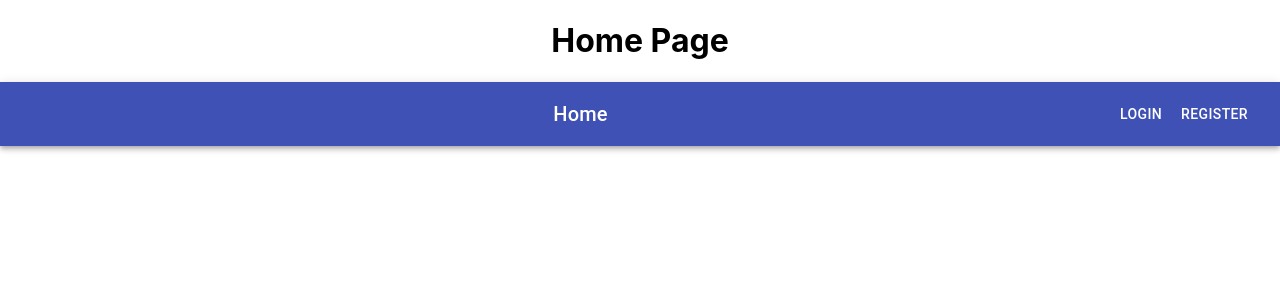
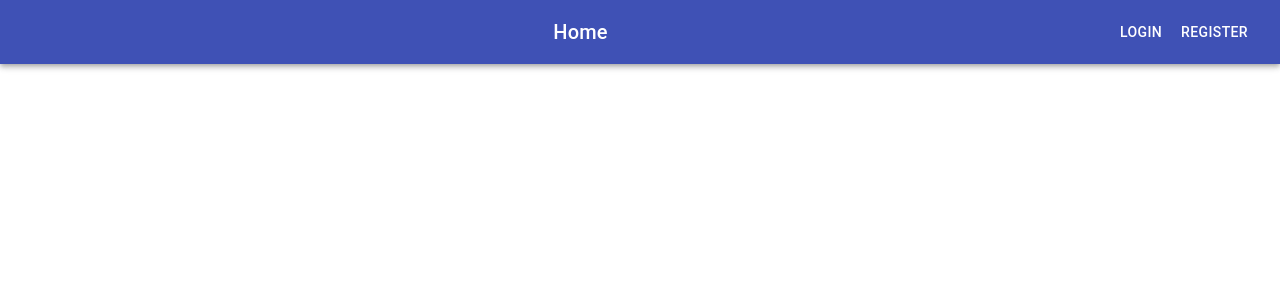
Before and after one commit to ris3abh/frontend-covid-19, a React (Create React App) app: page / in a window 1280 px wide. Shown: the top 300 px of the page. Built offline with nearby package versions, Linux system fonts and the light colour scheme.

Commit message:
some changes

```diff
--- a/src/App.js
+++ b/src/App.js
@@ -1,5 +1,4 @@
 import './App.css';
-import NavBar from './components/NavBar';
 import {Route, Routes} from 'react-router-dom';
 import HomePage from './pages/HomePage';
 import LoginPage from './pages/LoginPage';
@@ -13,7 +12,6 @@ function App() {
         <Route path="/login" element={<LoginPage />} />
         <Route path="/register" element={<RegisterPage />} />
       </Routes>
-      <NavBar />
     </div>
   );
 }
--- a/src/pages/HomePage.js
+++ b/src/pages/HomePage.js
@@ -3,15 +3,16 @@
 
 import React, { Component } from 'react';
 import { Link } from 'react-router-dom';
+import NavBar from '../components/NavBar';
 
 class HomePage extends Component {
     render() {
         return (
         <div>
-            <h1>Home Page</h1>
+            <NavBar />
         </div>
         );
     }
-    }
+}
 
 export default HomePage;
--- a/src/pages/LoginPage.js
+++ /dev/null
@@ -1,17 +0,0 @@
-//create a login page
-
-import React, { Component } from 'react';
-import { Link } from 'react-router-dom';
-
-class LoginPage extends Component {
-    render() {
-        return (
-        <div>
-            <h1>Login Page</h1>
-            <Link to="/login">login</Link>
-        </div>
-        );
-    }
-    }
-
-export default LoginPage;
```
